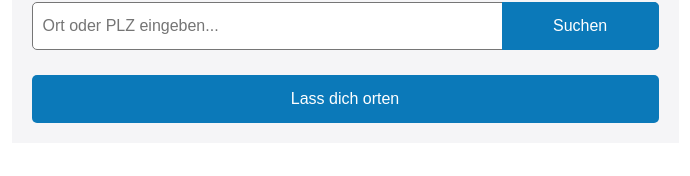
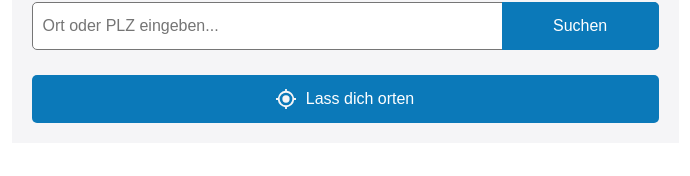
Before and after one commit to JulianBlohm/capstone-project, a React (Create React App) app: page / in a window 1280 px wide. Shown: the part 372-548 px from the top of the page, without its empty margins (295-985 px from the left). Built offline with nearby package versions, Linux system fonts and the light colour scheme.

Commit message:
Add gps icon to location button

```diff
--- a/src/MainPage.js
+++ b/src/MainPage.js
@@ -5,6 +5,7 @@ import FAQ from './components/FAQ'
 import { VirusRedIcon } from './lib/Icons'
 import scrollUp from './lib/scrollUp'
 import Button from './components/Button'
+import { GpsIcon } from './lib/Icons'
 
 function MainPage({
     userPlace,
@@ -40,15 +41,18 @@ function MainPage({
                 />
                 {status === 'locating' ? (
                     <GeolocationButton gray disabled>
+                        <GpsIconStyled />
                         Lokalisiert...
                     </GeolocationButton>
                 ) : isLocationAvailable ? (
                     <GeolocationButton onClick={startLocating}>
+                        <GpsIconStyled />
                         Lass dich orten
                     </GeolocationButton>
                 ) : (
                     <GeolocationButton gray disabled>
-                        Ortung nicht möglich!
+                        <GpsIconStyled />
+                        Ortung nicht möglich
                     </GeolocationButton>
                 )}
             </Search>
@@ -104,4 +108,9 @@ const GeolocationButton = styled(Button)`
     margin-bottom: 20px;
 `
 
+const GpsIconStyled = styled(GpsIcon)`
+    margin-right: 10px;
+    width: 20px;
+`
+
 export default MainPage
```
